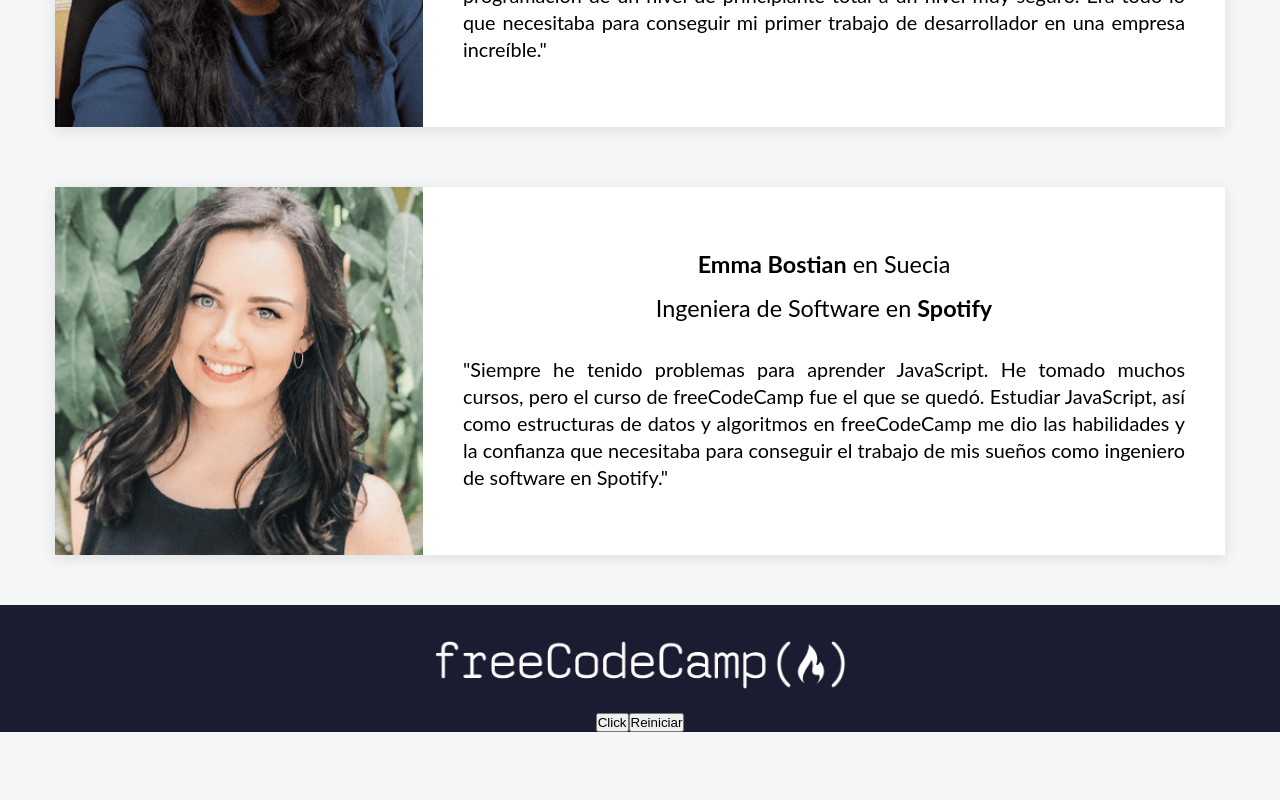
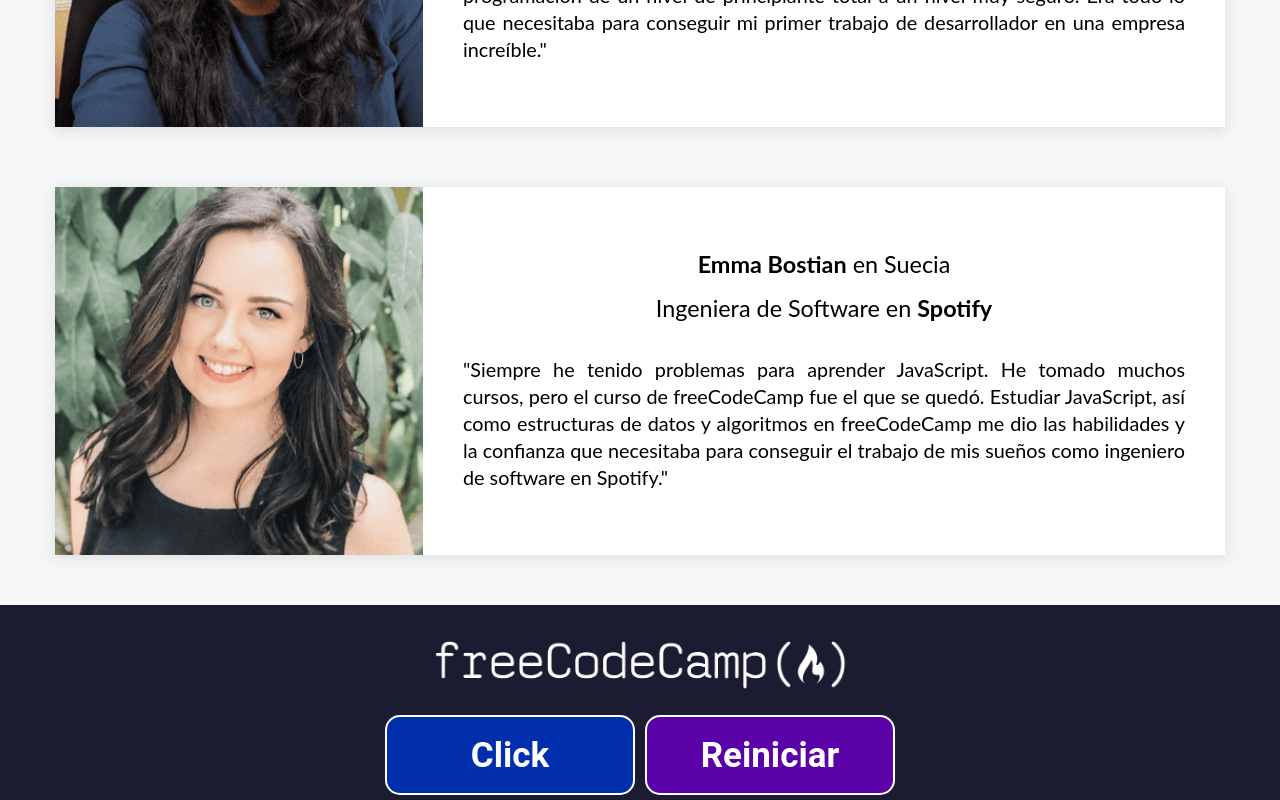
Before and after one commit to salvarez96/react-youtube-tutorial, a React (Create React App) app in the folder my-app/: page / in a window 1280 px wide. Shown: the part 858-1658 px from the top of the page. Before the commit the page ends 1590 px from the top, so only its background shows below. Built offline with nearby package versions, Linux system fonts and the light colour scheme.

Commit message:
Add buttons styling

```diff
--- a/my-app/src/contador-clicks/components/Boton.js
+++ b/my-app/src/contador-clicks/components/Boton.js
@@ -1,4 +1,5 @@
 import React from "react";
+import '../styles/Boton.css';
 
 function Boton({ texto, esBotonDeClick, manejarClick }) {
   return (
--- /dev/null
+++ b/my-app/src/contador-clicks/styles/Boton.css
@@ -0,0 +1,24 @@
+button {
+  width: 250px;
+  height: 80px;
+  font-size: 35px;
+  font-family: Roboto, sans-serif;
+  font-weight: bold;
+  color: white;
+  border: 2px solid white;
+  border-radius: 15px;
+  margin: 5px;
+  cursor: pointer;
+}
+
+button:hover {
+  background-color: #00471b;
+}
+
+.boton-click {
+  background-color: #002ead;
+}
+
+.boton-reiniciar {
+  background-color: #5a01a7;
+}
```
